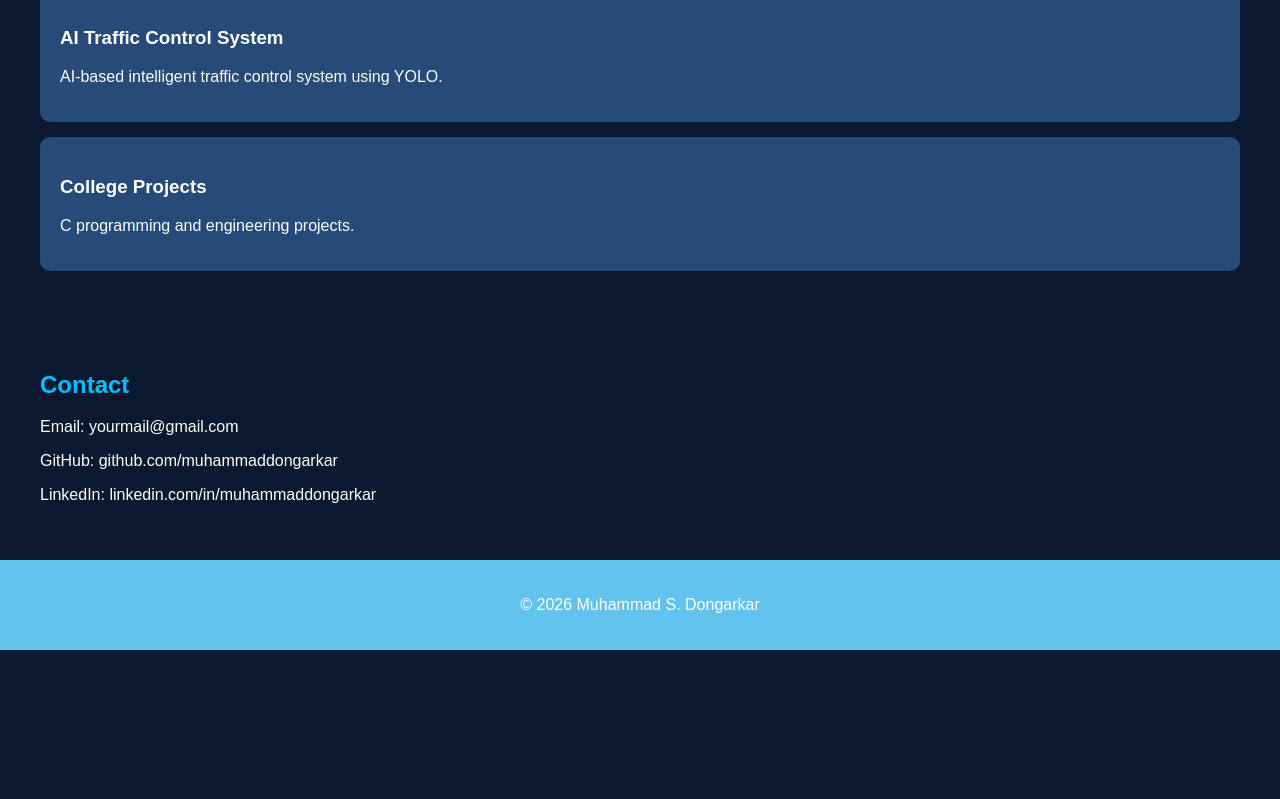
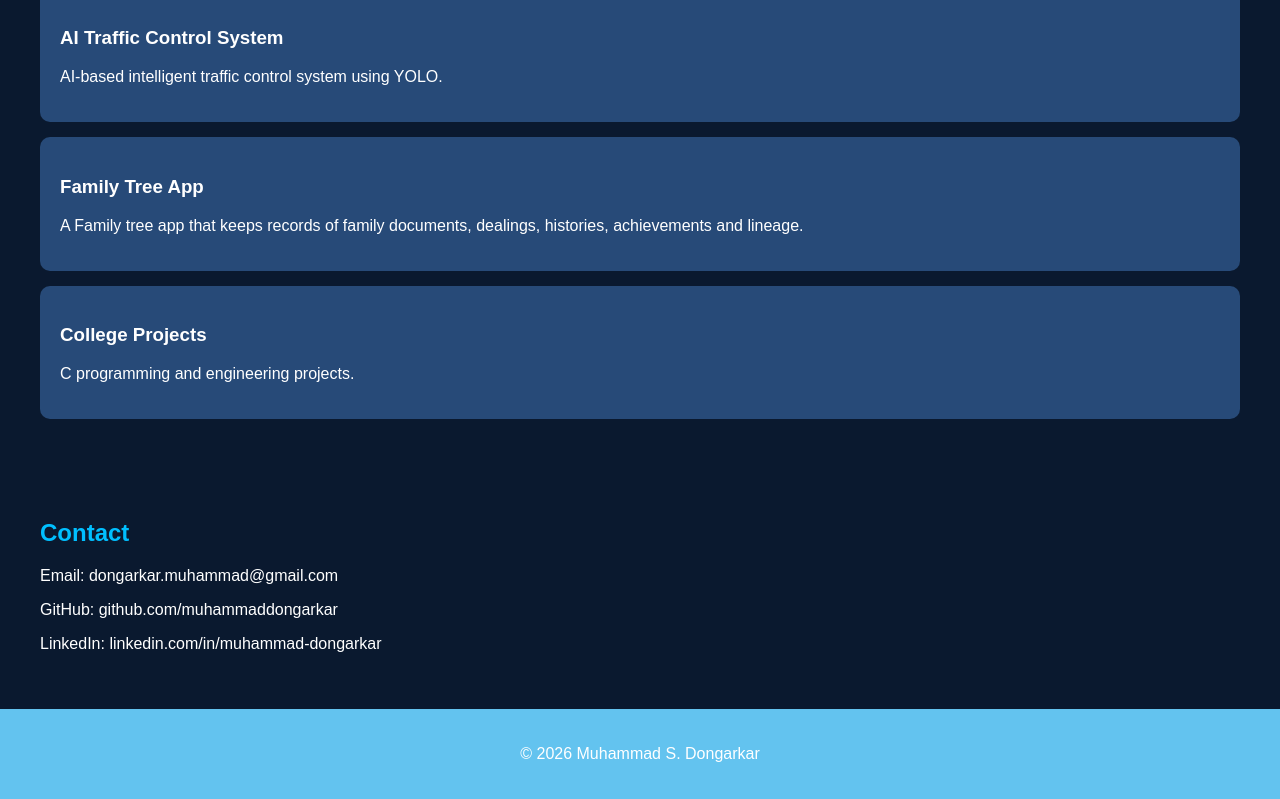
Before and after one commit to Muhammad-Dongarkar/github-portfolio, a plain HTML site: page index.html in a window 1280 px wide. Shown: the part 1071-1870 px from the top of the page. Before the commit the page ends 1721 px from the top, so only its background shows below. Drawn offline with Linux system fonts and the light colour scheme.

Commit message:
stage all

```diff
--- a/index.html
+++ b/index.html
@@ -47,6 +47,14 @@
     </div>
 
     <div class="card">
+        <h3>Family Tree App</h3>
+        <p>
+            A Family tree app that keeps records of family documents, dealings, histories, achievements and lineage.
+        </p>
+    </div>
+
+
+    <div class="card">
         <h3>College Projects</h3>
         <p>
             C programming and engineering projects.
@@ -58,9 +66,9 @@
 <section class="contact">
     <h2>Contact</h2>
 
-    <p>Email: yourmail@gmail.com</p>
+    <p>Email: dongarkar.muhammad@gmail.com</p>
     <p>GitHub: github.com/muhammaddongarkar</p>
-    <p>LinkedIn: linkedin.com/in/muhammaddongarkar</p>
+    <p>LinkedIn: linkedin.com/in/muhammad-dongarkar</p>
 </section>
 
 <footer>
```
